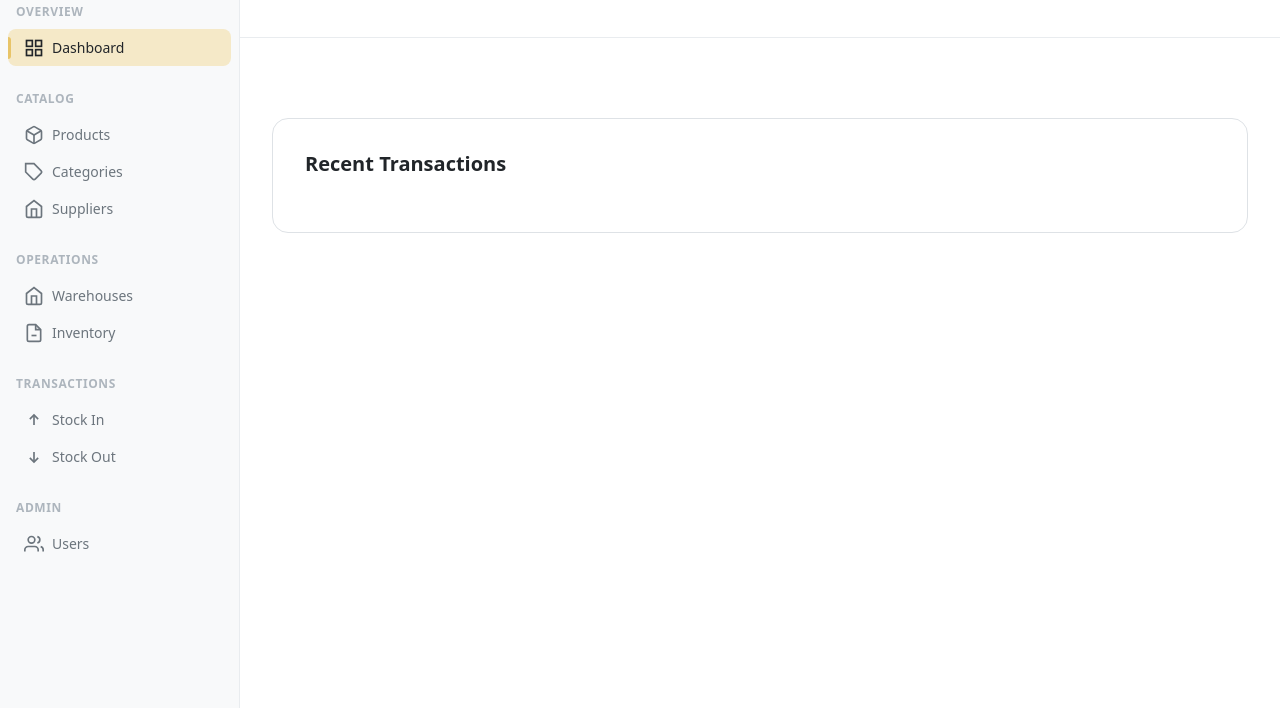
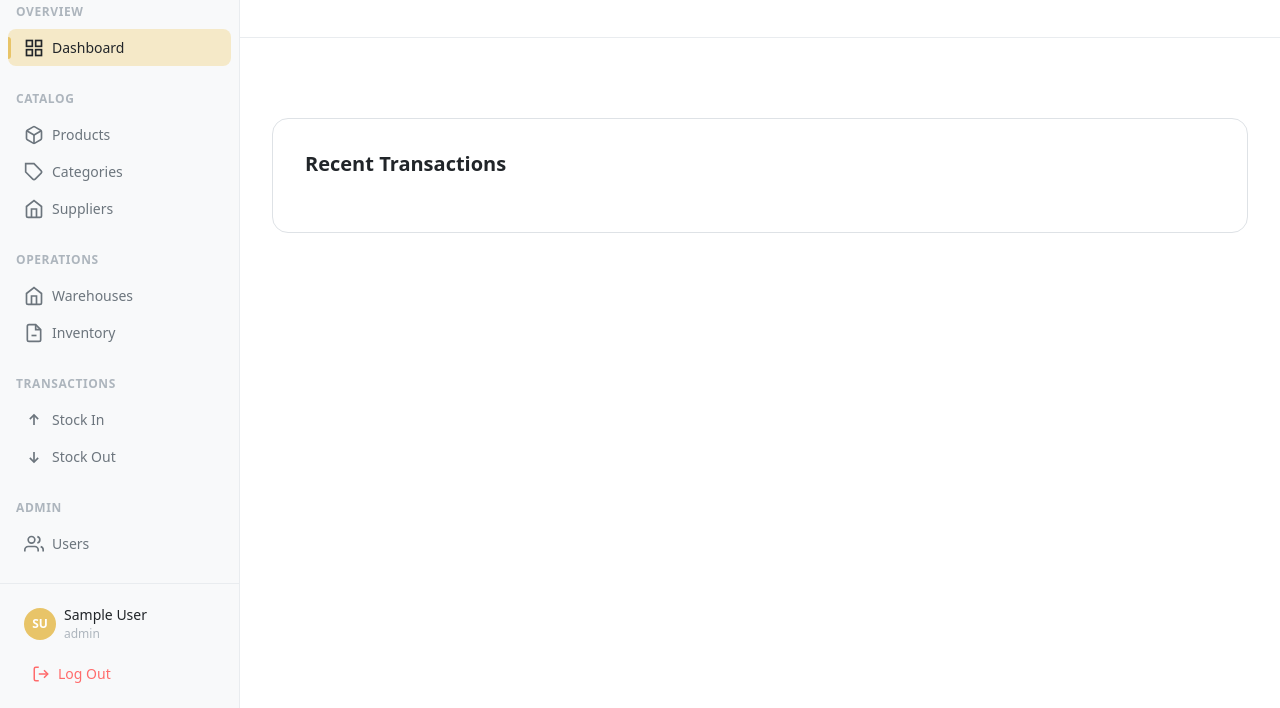
Before and after one commit to sP4Mvsvbi/information-technology, a plain HTML site: page index.html in a window 1280 px wide. Shown: the part 92-800 px from the top of the page. Drawn offline with Linux system fonts and the light colour scheme; no server answers; sample sign-in values are in the browser's storage.

Commit message:
Log-out button/function

```diff
--- a/css/layout.css
+++ b/css/layout.css
@@ -210,4 +210,96 @@
   }
 }
 
+/* ============================================================================
+   SIDEBAR FOOTER
+   ============================================================================ */
+
+.sidebar-footer {
+  padding: var(--space-md);
+  border-top: 1px solid var(--color-border-light);
+  display: flex;
+  flex-direction: column;
+  gap: var(--space-sm);
+}
+
+.sidebar-user {
+  display: flex;
+  align-items: center;
+  gap: var(--space-sm);
+  padding: var(--space-xs) var(--space-sm);
+  overflow: hidden;
+}
+
+.sidebar-user-avatar {
+  width: 32px;
+  height: 32px;
+  border-radius: 50%;
+  background: var(--color-primary);
+  color: white;
+  display: flex;
+  align-items: center;
+  justify-content: center;
+  font-size: var(--font-size-xs);
+  font-weight: var(--font-weight-bold);
+  flex-shrink: 0;
+}
+
+.sidebar-user-info {
+  overflow: hidden;
+}
+
+.sidebar-user-name {
+  font-size: var(--font-size-sm);
+  font-weight: var(--font-weight-medium);
+  color: var(--color-text-primary);
+  white-space: nowrap;
+  overflow: hidden;
+  text-overflow: ellipsis;
+}
+
+.sidebar-user-role {
+  font-size: var(--font-size-xs);
+  color: var(--color-text-tertiary);
+  white-space: nowrap;
+}
+
+.sidebar-logout-btn {
+  display: flex;
+  align-items: center;
+  gap: var(--space-sm);
+  width: 100%;
+  padding: var(--space-sm) var(--space-md);
+  background: none;
+  border: none;
+  border-radius: var(--radius-md);
+  color: var(--color-danger);
+  cursor: pointer;
+  font-size: var(--font-size-sm);
+  font-weight: var(--font-weight-medium);
+  text-align: left;
+  transition: background var(--transition-fast);
+}
+
+.sidebar-logout-btn:hover {
+  background: var(--color-danger-light);
+}
+
+/* Hide text labels when sidebar is collapsed on mobile */
+@media (max-width: 760px) {
+  .sidebar-user-info,
+  .sidebar-logout-label {
+    display: none;
+  }
+
+  .sidebar-user {
+    justify-content: center;
+    padding: var(--space-xs);
+  }
+
+  .sidebar-logout-btn {
+    justify-content: center;
+    padding: var(--space-sm);
+  }
+}
+
 /* Made with Bob */
--- a/js/components/sidebar.js
+++ b/js/components/sidebar.js
@@ -2,6 +2,8 @@
  * Sidebar Navigation Component
  * Renders grouped navigation menu with active state highlighting
  */
+
+import { logout } from '../utils/api.js';
 
 // Simple inline SVG icons
 const ICONS = {
@@ -83,6 +85,23 @@ export function renderSidebar(currentPageKey) {
 
   const logoIcon = ICONS.products; // Using package icon for logo
 
+  // Get current user from sessionStorage for footer display
+  let userName = '';
+  let userRole = '';
+  let userInitials = '';
+  try {
+    const stored = sessionStorage.getItem('currentUser');
+    if (stored) {
+      const u = JSON.parse(stored);
+      userName = u.name || '';
+      userRole = u.role || '';
+      const parts = userName.trim().split(' ');
+      userInitials = parts.length >= 2
+        ? (parts[0][0] + parts[parts.length - 1][0]).toUpperCase()
+        : userName.substring(0, 2).toUpperCase();
+    }
+  } catch (e) { /* ignore */ }
+
   return `
     <aside class="sidebar" id="sidebar">
       <div class="sidebar-header">
@@ -94,6 +113,23 @@ export function renderSidebar(currentPageKey) {
       <nav class="sidebar-nav">
         ${groupsHtml}
       </nav>
+      <div class="sidebar-footer">
+        <div class="sidebar-user">
+          <div class="sidebar-user-avatar">${userInitials}</div>
+          <div class="sidebar-user-info">
+            <div class="sidebar-user-name">${userName}</div>
+            <div class="sidebar-user-role">${userRole}</div>
+          </div>
+        </div>
+        <button class="sidebar-logout-btn" id="sidebar-logout-btn" title="Log Out">
+          <svg width="18" height="18" viewBox="0 0 24 24" fill="none" stroke="currentColor" stroke-width="2">
+            <path d="M9 21H5a2 2 0 0 1-2-2V5a2 2 0 0 1 2-2h4"/>
+            <polyline points="16 17 21 12 16 7"/>
+            <line x1="21" y1="12" x2="9" y2="12"/>
+          </svg>
+          <span class="sidebar-logout-label">Log Out</span>
+        </button>
+      </div>
     </aside>
   `;
 }
@@ -106,6 +142,21 @@ export function initSidebar(currentPageKey) {
   const sidebarContainer = document.getElementById('sidebar-container');
   if (sidebarContainer) {
     sidebarContainer.innerHTML = renderSidebar(currentPageKey);
+
+    // Wire up logout button
+    const logoutBtn = document.getElementById('sidebar-logout-btn');
+    if (logoutBtn) {
+      logoutBtn.addEventListener('click', async () => {
+        try {
+          await logout();
+        } catch (e) {
+          console.error('Logout error:', e);
+        }
+        sessionStorage.removeItem('currentUser');
+        sessionStorage.removeItem('token');
+        window.location.href = 'login.html';
+      });
+    }
   }
 }
 
```
